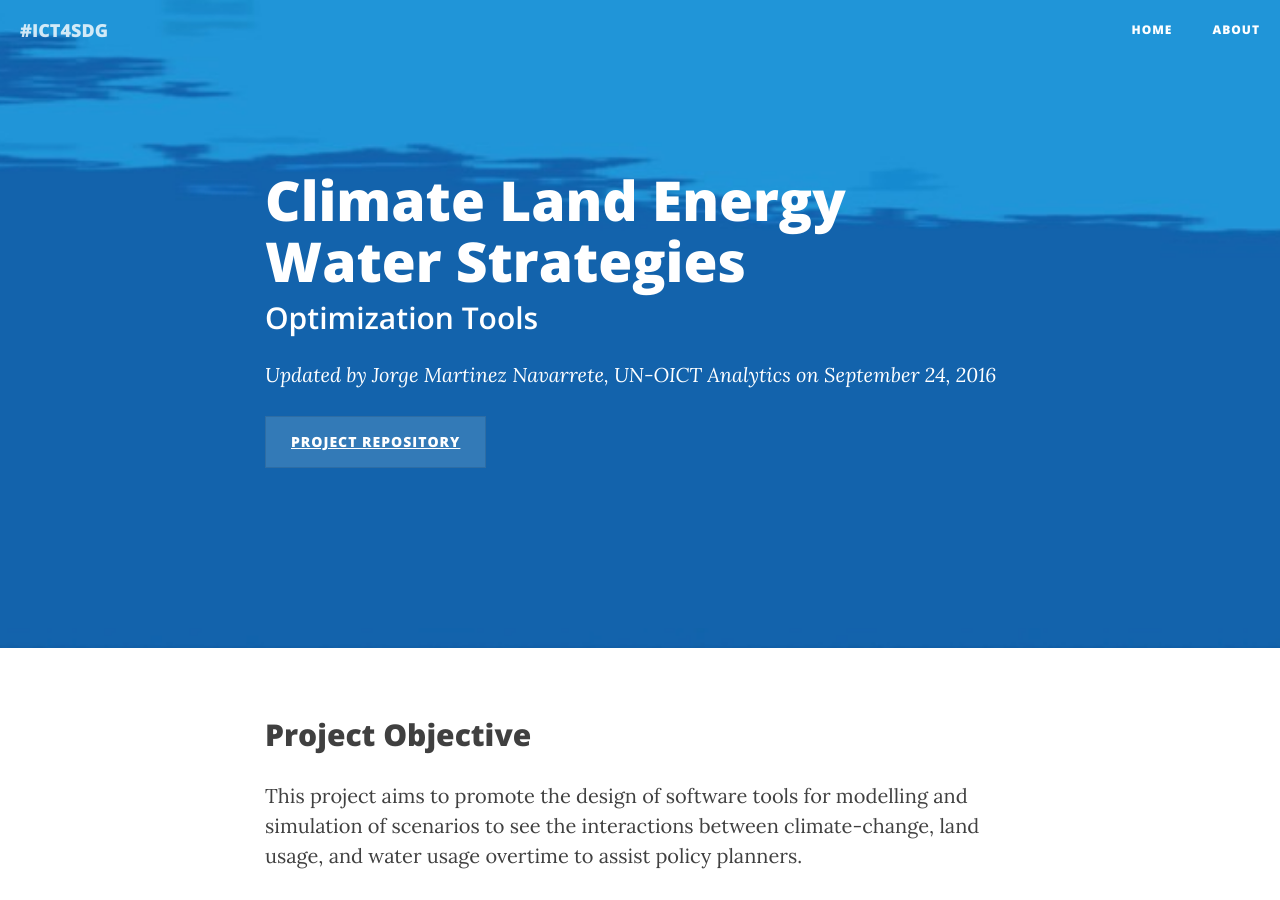
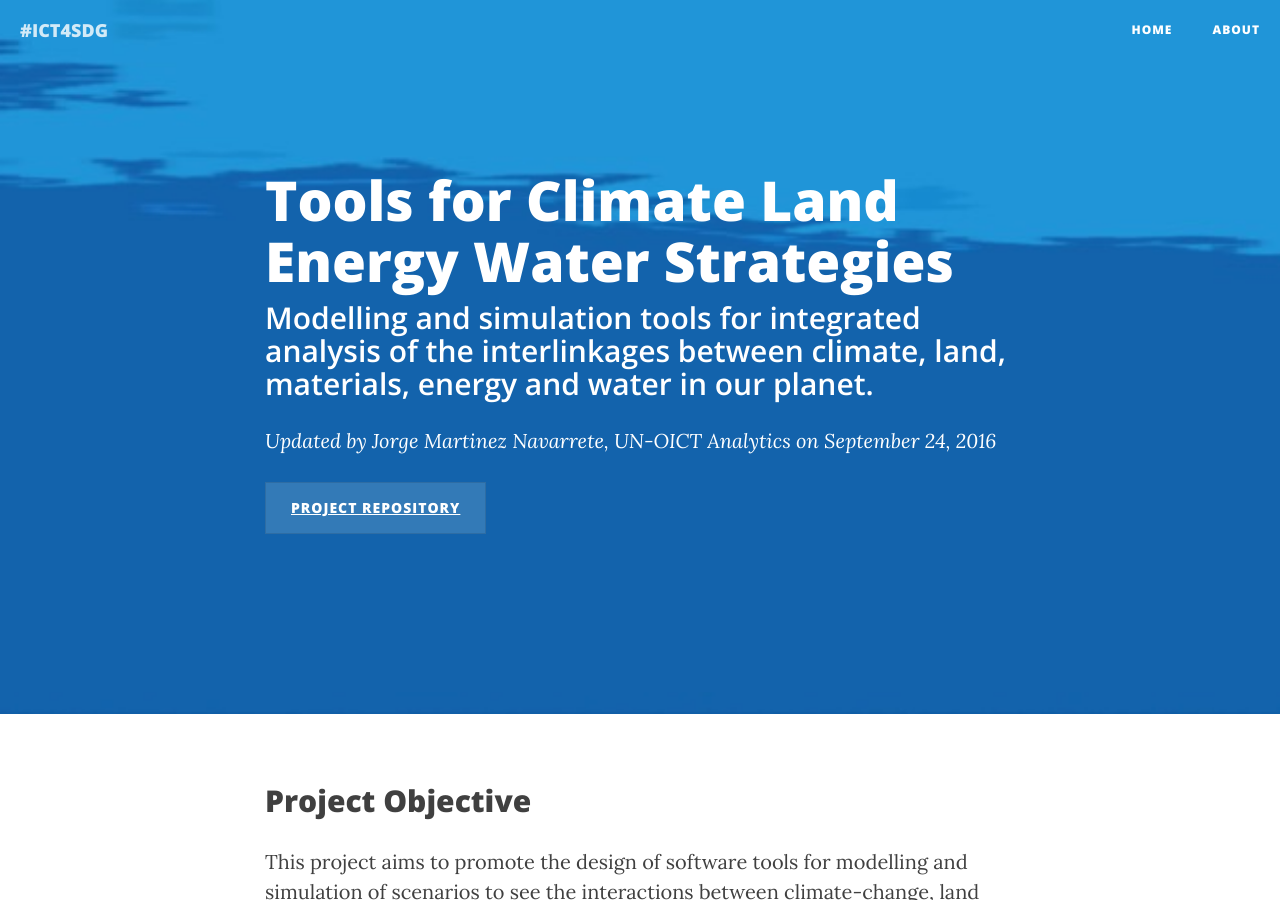
Before and after one commit to jmmnn/ICT4SD.github.io, a Jekyll site: the page built from _posts/2016-09-24-Project_CLEWS.markdown, in a window 1280 px wide and 900 px high. Built offline with Jekyll 4.4.1, drawn with Linux system fonts in a browser that asks for light colours; nearby versions of some CDN libraries.

Commit message:
Updated CLEWS repo

```diff
--- a/_posts/2016-09-24-Project_CLEWS.markdown
+++ b/_posts/2016-09-24-Project_CLEWS.markdown
@@ -1,8 +1,8 @@
 ---
 layout:     post
-title:      "Climate Land Energy Water Strategies"
-subtitle:   "Optimization Tools"
-repository: "CLEWS_software"
+title:      "Tools for Climate Land Energy Water Strategies"
+subtitle:   "Modelling and simulation tools for integrated analysis of the interlinkages between climate, land, materials, energy and water in our planet."
+repository: "Tools4CLEWS"
 date:       2016-09-24 12:00:00
 author:     "Jorge Martinez Navarrete, UN-OICT Analytics"
 
```
